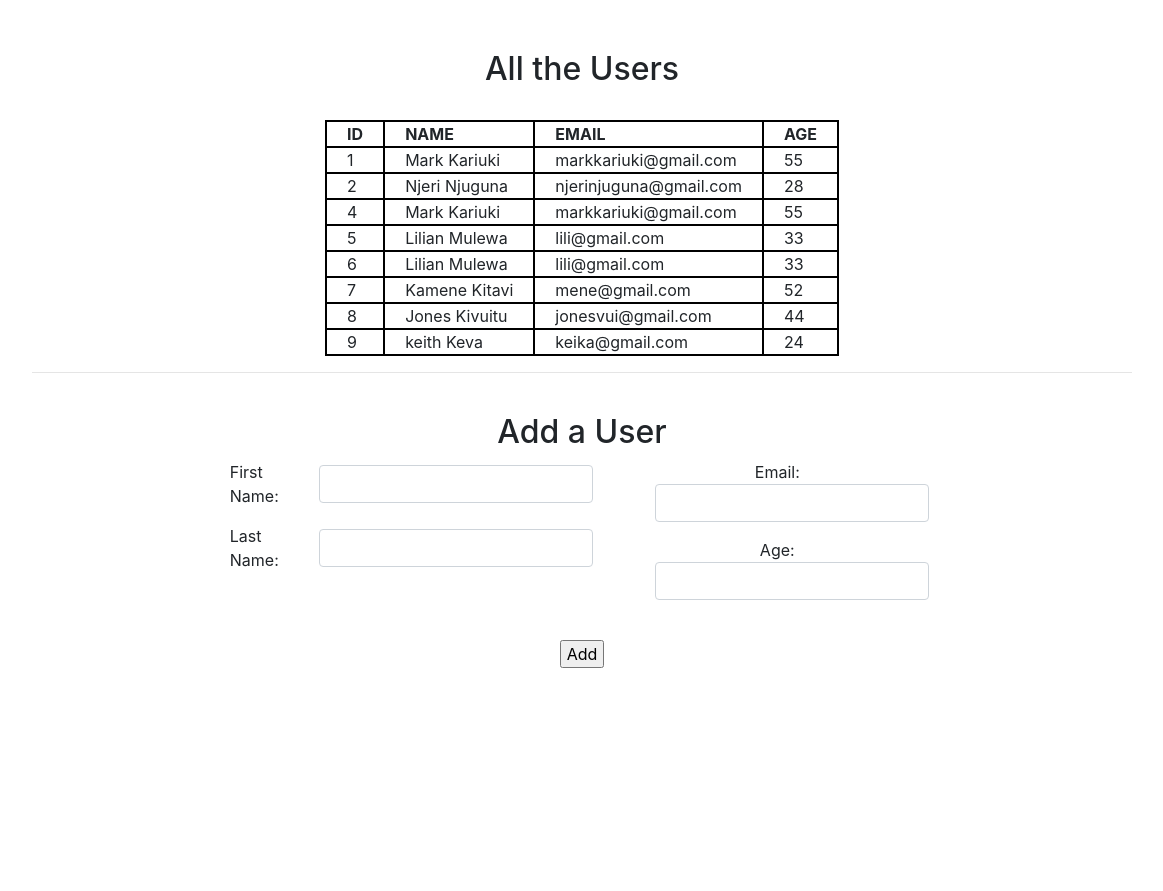
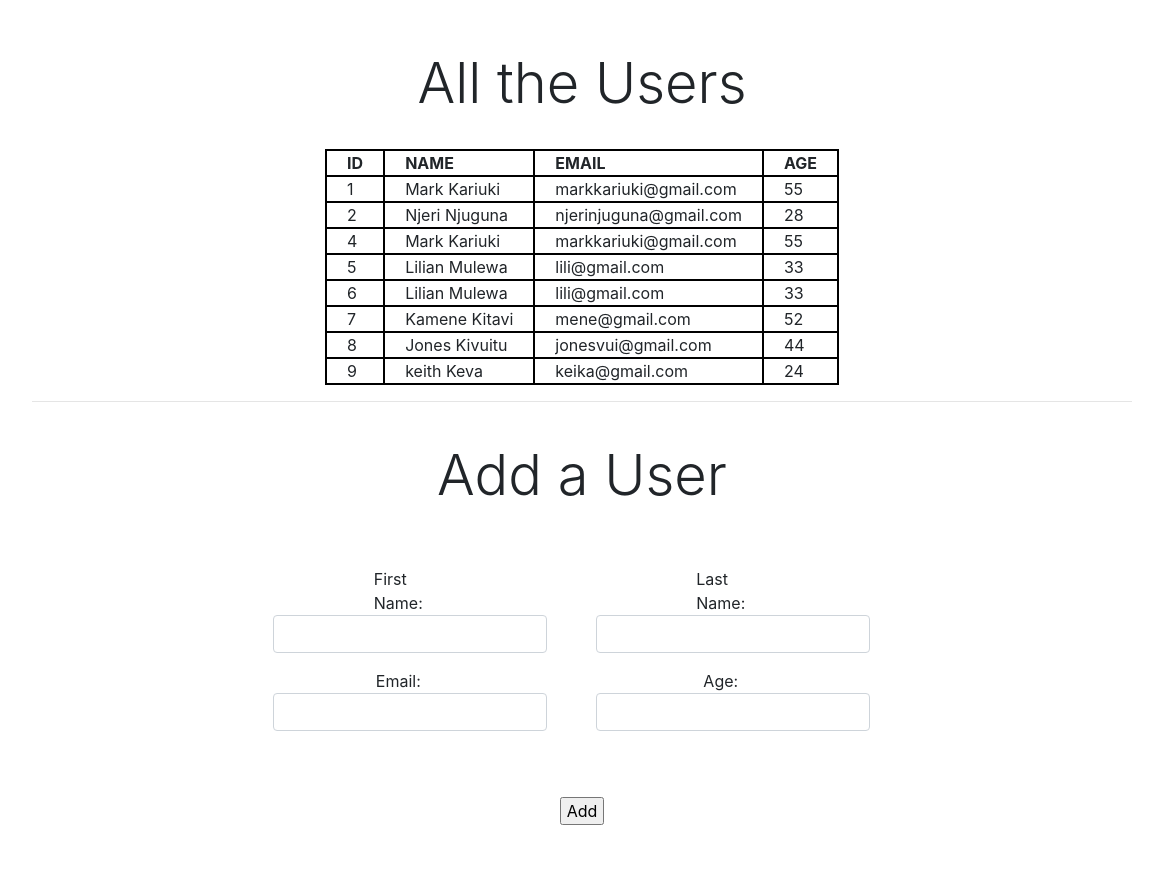
Before and after one commit to LilianBob/single_model_orm, a Django app: page / in a window 1560 px wide. Shown: the whole page, without its empty margins (188-1351 px from the left). Before the commit the page ends 668 px from the top, so only its background shows below. Run offline with Django 3.2, Linux system fonts and the light colour scheme; data comes from the database, SQL or seed files in the repository; both versions use the stored data as it was after the commit; some libraries are stand-ins or nearby versions.

Commit message:
more styling

```diff
--- a/users_app/static/styles.css
+++ b/users_app/static/styles.css
@@ -10,7 +10,7 @@
     margin-left: 200px;
     padding: 20px;
 }
-h2{
+h1{
     text-align: center;
 }
 .form-group{
@@ -20,16 +20,21 @@ h2{
     margin-left: auto;
     margin-right: auto;
 }
+.allUsers tbody{
+    height: 50px;
+    overflow-y: auto;
+}
 th, td{
     padding: 0 20px;
 }
 th, td, .allUsers{
     border: 2px solid black;
 }
-.formdivs{
-    display:flex;
+#formdivs{
+    display:inline-block;
     justify-content: center;
+    padding-right: 250px;
 }
-.col2{
-    display:inline-block;
+.row{
+    margin-right: 200px;
 }
--- a/users_app/templates/index.html
+++ b/users_app/templates/index.html
@@ -11,7 +11,7 @@
     </head>
     <body>
         <div class="container">
-            <h2>All the Users</h2>
+            <h1 class="display-4">All the Users</h1>
             <br>
             <table class="allUsers">
                 <thead>
@@ -33,32 +33,31 @@
             </table>
             <hr>
             <br>
-            <h2>Add a User</h2>
+            <h1 class="display-4">Add a User</h1>
             <Form action="/add_user" method="POST">
                 {% csrf_token %}
-                <div class="formdivs">
-                    <div class="col1">
-                        <div class="form-group form-inline">
-                            <label class ="col-2" for="name">First Name:</label>
+                <div class="container" id="formdivs">
+                    <div class="row">
+                        <div class="form-group form-inline col-md">
+                            <label class ="col-3" for="name">First Name:</label>
                             <input type="text" class="form-control offset-1" name="first_name">
                         </div>
-                        <div class="form-group form-inline">
-                            <label class ="col-2" for="name">Last Name:</label>
+                        <div class="form-group form-inline col md">
+                            <label class ="col-3" for="name">Last Name:</label>
                             <input type="text" class="form-control offset-1" name="last_name">
                         </div>
                     </div>
-                    <div class="col2">
-                        <div class="form-group form-inline">
-                            <label class ="col-2" for="name">Email:</label>
+                    <div class="row">
+                        <div class="form-group form-inline col-md">
+                            <label class ="col-3" for="name">Email:</label>
                             <input type="text" class="form-control offset-1" name="email_address">
                         </div>
-                        <div class="form-group form-inline">
-                            <label class ="col-2" for="name">Age:</label>
+                        <div class="form-group form-inline col-md">
+                            <label class ="col-3" for="name">Age:</label>
                             <input type="text" class="form-control offset-1" name="age">
                         </div>
                     </div>
                 </div>
-                <br>
                 <div class="form-group form-inline">
                     <input value=" Add " type="submit">
                 </div>
```
Also changed, not shown: db.sqlite3.
